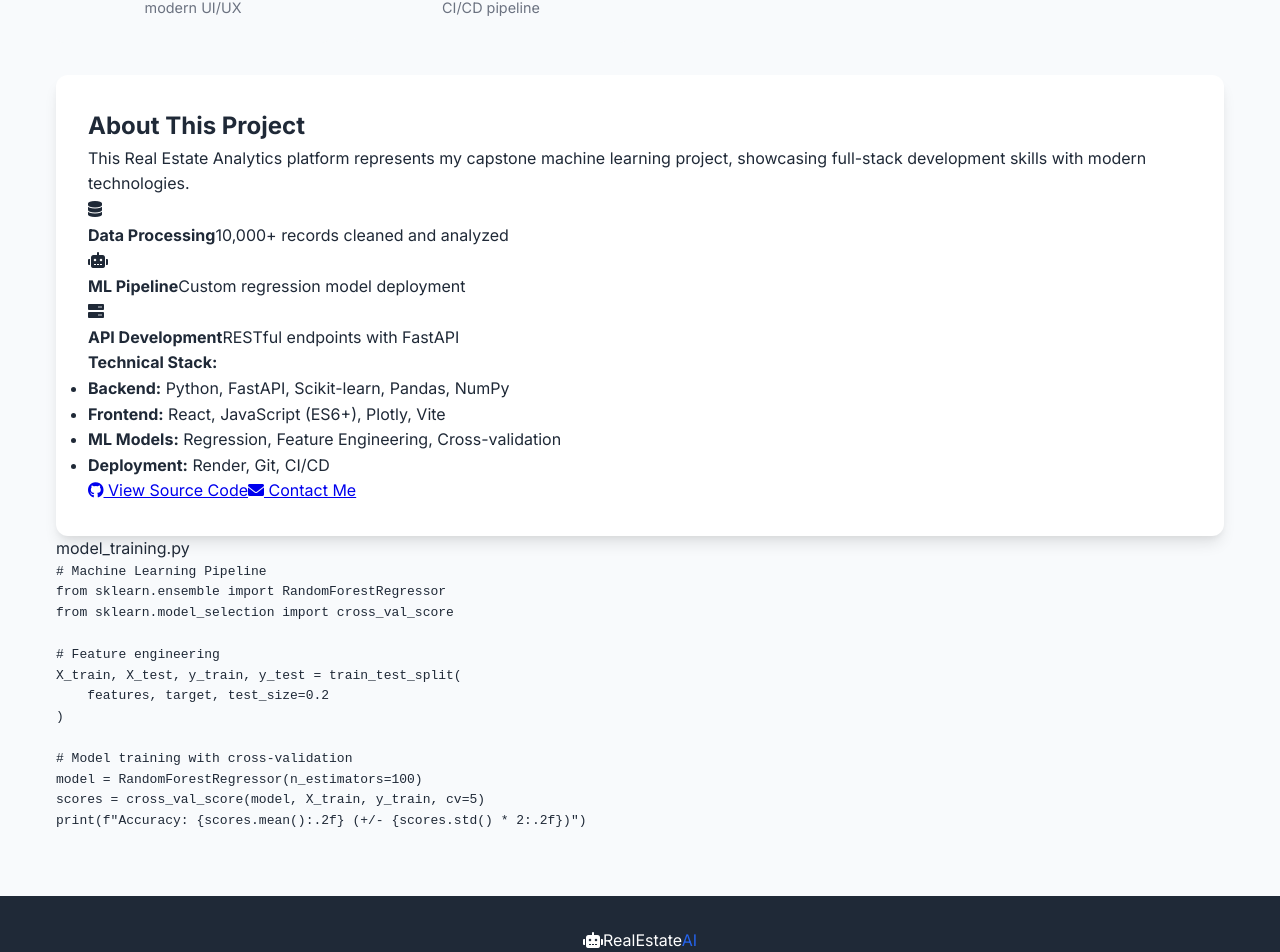
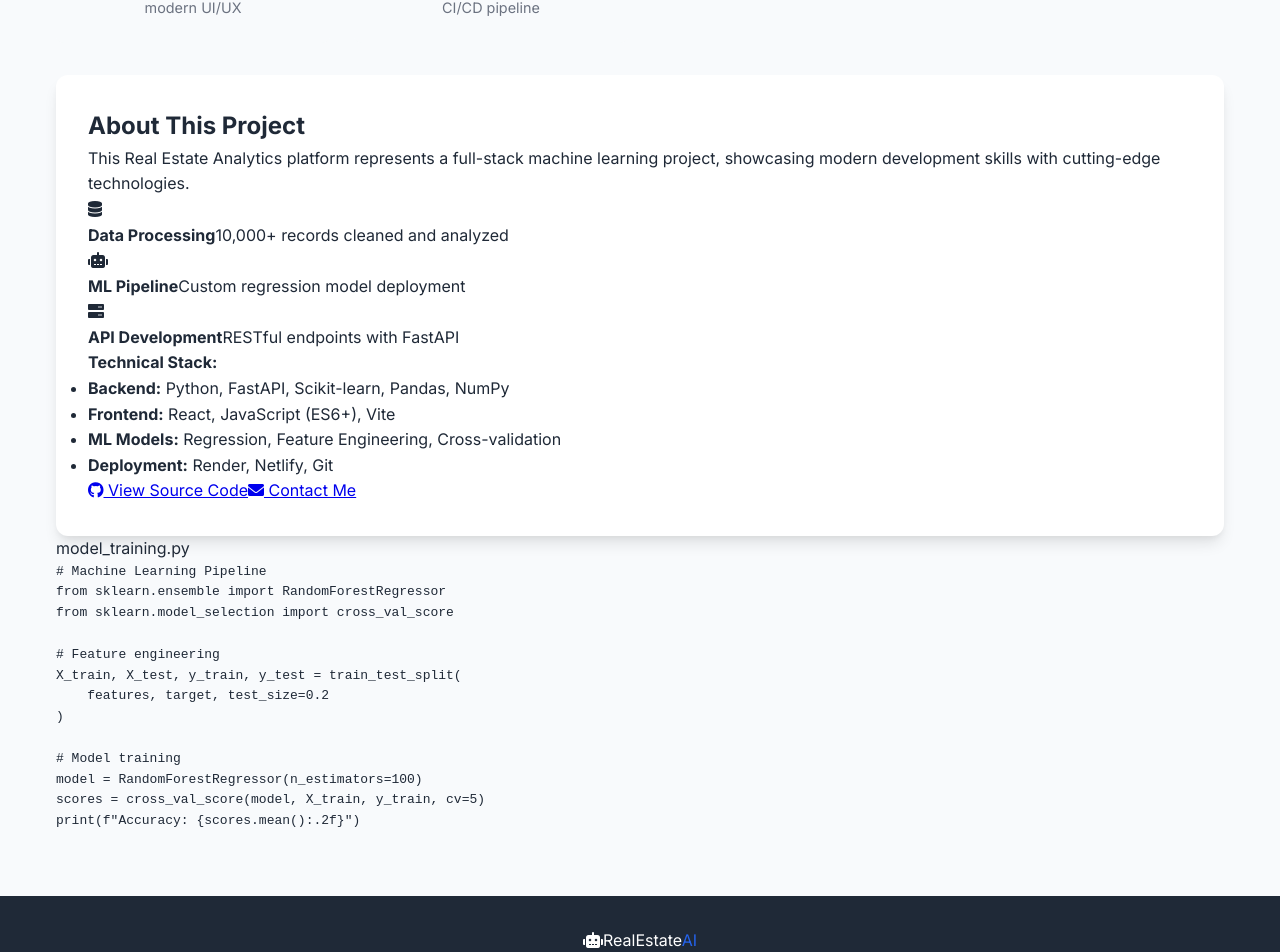
Before and after one commit to BantPawan/Pawan-Project, a React (Vite) app in the folder Machine Learning Project/FastAPI_Real_Estate_API/react-frontend/: page / in a window 1280 px wide. Shown: the part 2653-3605 px from the top of the page. Built offline with nearby package versions, Linux system fonts and the light colour scheme; no server answers.

Commit message:
Update About.jsx

```diff
--- a/Machine Learning Project/FastAPI_Real_Estate_API/react-frontend/src/components/About.jsx
+++ b/Machine Learning Project/FastAPI_Real_Estate_API/react-frontend/src/components/About.jsx
@@ -26,8 +26,8 @@ const About = () => {
           <div className="about-content">
             <h2>About This Project</h2>
             <p>
-              This Real Estate Analytics platform represents my capstone machine learning project,
-              showcasing full-stack development skills with modern technologies.
+              This Real Estate Analytics platform represents a full-stack machine learning project,
+              showcasing modern development skills with cutting-edge technologies.
             </p>
 
             <div className="project-highlights">
@@ -46,22 +46,22 @@ const About = () => {
               <h4>Technical Stack:</h4>
               <ul>
                 <li><strong>Backend:</strong> Python, FastAPI, Scikit-learn, Pandas, NumPy</li>
-                <li><strong>Frontend:</strong> React, JavaScript (ES6+), Plotly, Vite</li>
+                <li><strong>Frontend:</strong> React, JavaScript (ES6+), Vite</li>
                 <li><strong>ML Models:</strong> Regression, Feature Engineering, Cross-validation</li>
-                <li><strong>Deployment:</strong> Render, Git, CI/CD</li>
+                <li><strong>Deployment:</strong> Render, Netlify, Git</li>
               </ul>
             </div>
 
             <div className="project-links">
               <a
-                href="https://github.com/BantPawan/Pawan-Project/tree/main/Machine%20Learning%20Project"
+                href="https://github.com/your-username/your-repo"
                 className="btn btn-outline"
                 target="_blank"
                 rel="noopener noreferrer"
               >
                 <i className="fab fa-github"></i> View Source Code
               </a>
-              <a href="mailto:bantpawan@gmail.com" className="btn btn-outline">
+              <a href="mailto:your-email@example.com" className="btn btn-outline">
                 <i className="fas fa-envelope"></i> Contact Me
               </a>
             </div>
@@ -87,10 +87,10 @@ X_train, X_test, y_train, y_test = train_test_split(
     features, target, test_size=0.2
 )
 
-# Model training with cross-validation
+# Model training
 model = RandomForestRegressor(n_estimators=100)
 scores = cross_val_score(model, X_train, y_train, cv=5)
-print(f"Accuracy: {scores.mean():.2f} (+/- {scores.std() * 2:.2f})")`}</code></pre>
+print(f"Accuracy: {scores.mean():.2f}")`}</code></pre>
               </div>
             </div>
           </div>
```
